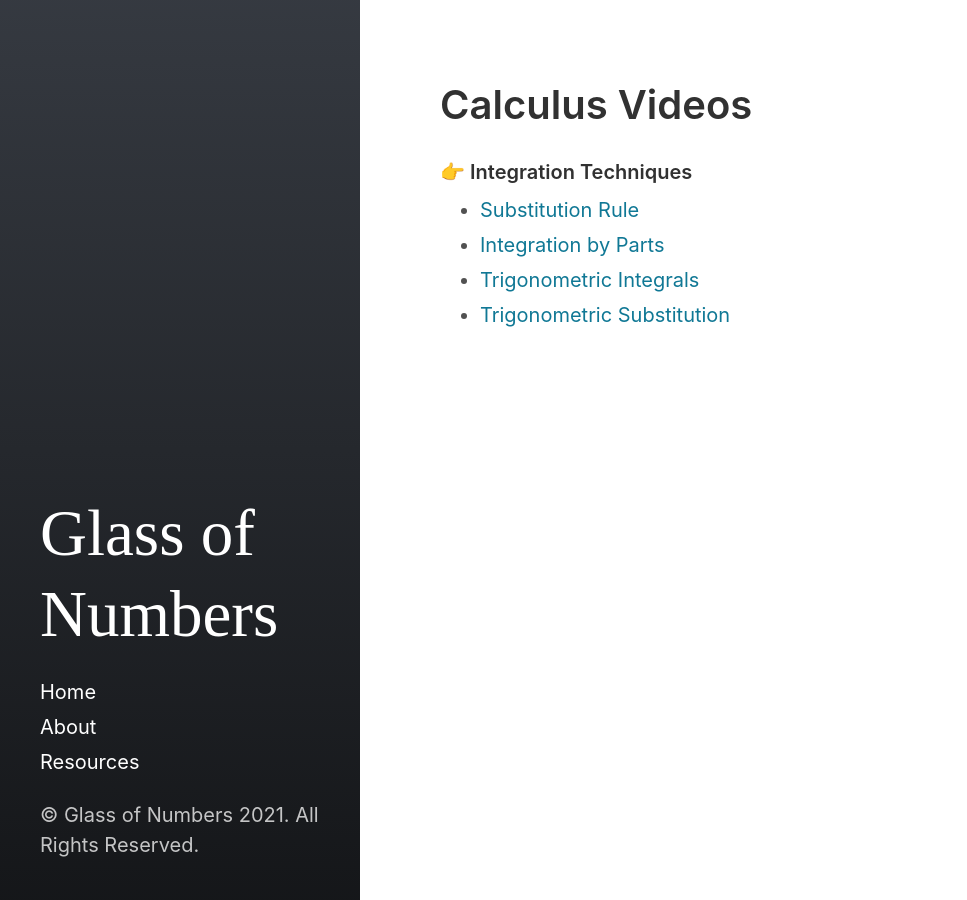
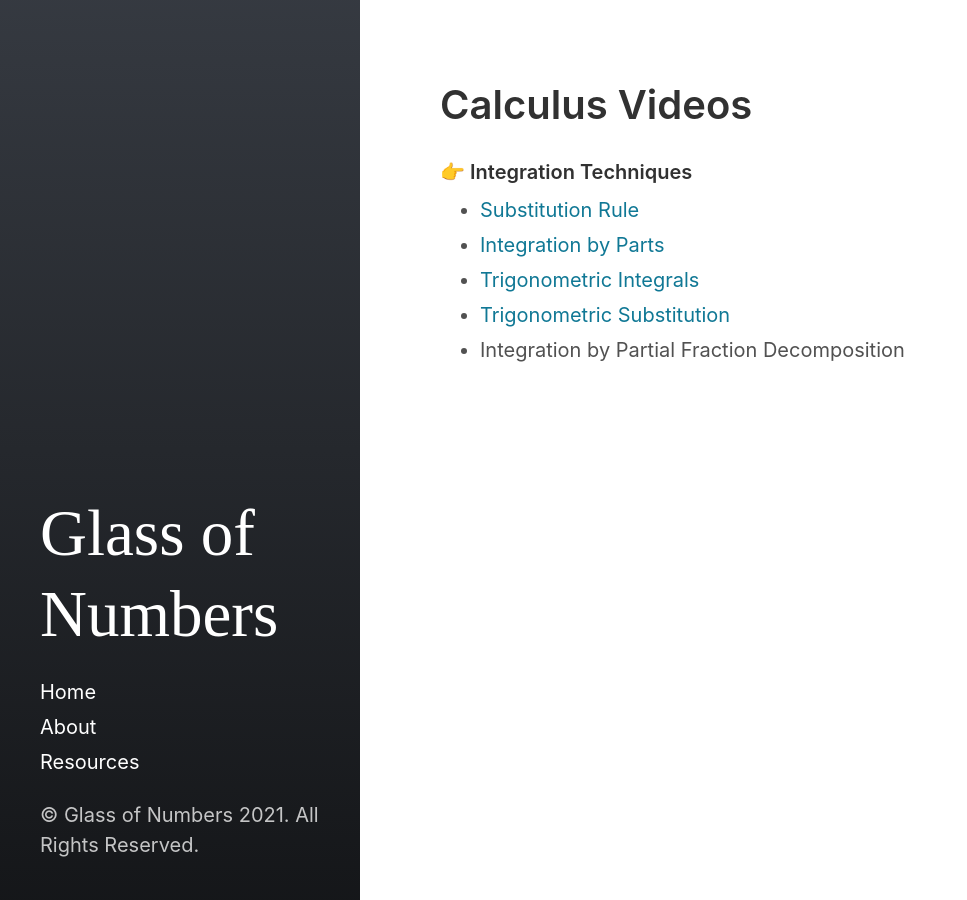
Before and after one commit to mokcak/mokcak.github.io, a Jekyll site: the page built from category/videos/calculus.md, in a window 1280 px wide. Shown: the whole page, without its empty margins (0-967 px from the left). Built offline with Jekyll 4.4.1, drawn with Linux system fonts in a browser that asks for light colours.

Commit message:
Update calculus.md

```diff
--- a/category/videos/calculus.md
+++ b/category/videos/calculus.md
@@ -9,3 +9,4 @@ title: Calculus Videos
 - [Integration by Parts](calculus/integration_by_parts.html)
 - [Trigonometric Integrals](calculus/trig_integrals.html)
 - [Trigonometric Substitution](calculus/trig_sub.html)
+- Integration by Partial Fraction Decomposition
```
